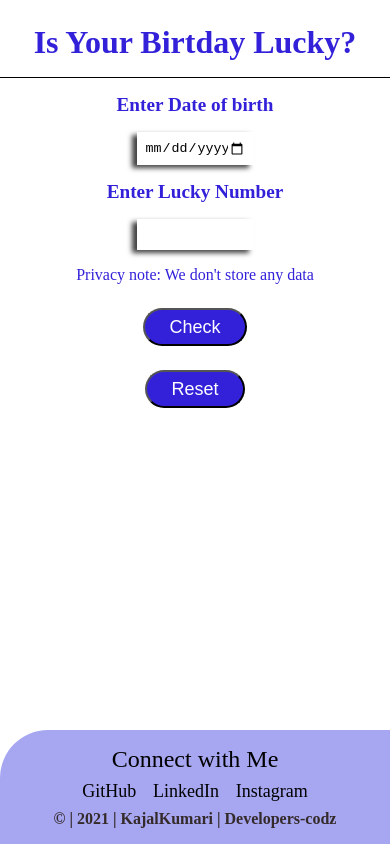
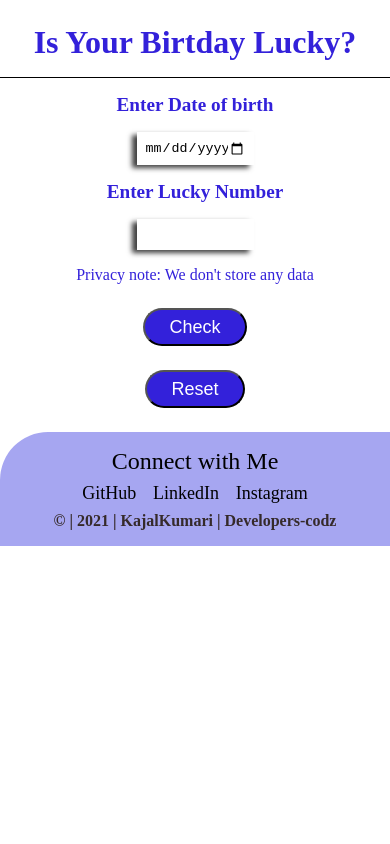
Before and after one commit to Developers-codz/Is-Your-Birthday-Lucky-, a plain HTML site: page index.html in a window 390 px wide. Drawn offline with Linux system fonts and the light colour scheme.

Commit message:
fixed bug

```diff
--- a/style.css
+++ b/style.css
@@ -101,14 +101,11 @@ h4 {
     padding-top: 1rem;
 
 }
-/* @media only screen and (max-width: 600px) {
+@media only screen and (max-width: 600px) {
     .footer{
-        background-color: rgb(166, 166, 241);
-        color:black;
+
         position: unset;
-        width: 100%;
-        text-align: center;
-        padding:1rem 0rem;
-        border-top-left-radius: 3rem;
+        bottom: auto;
+
     }
-} */
+}
```
